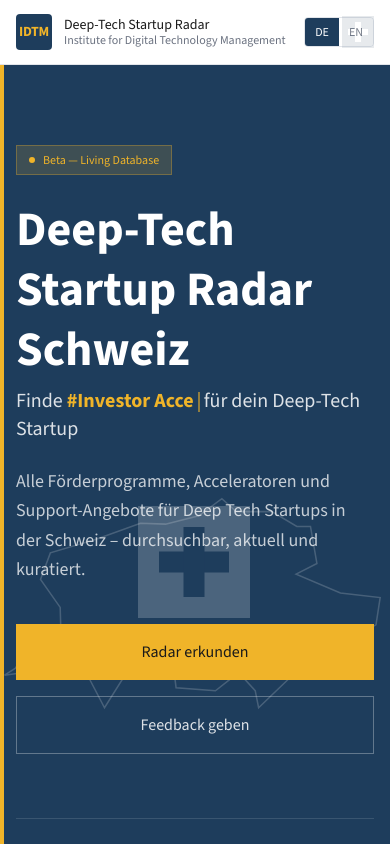
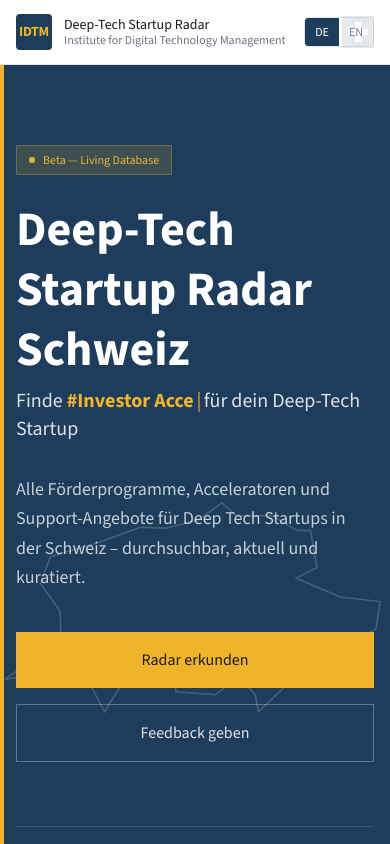
Before and after one commit to stefanchristophraff-beep/BFH-deep-tech-, a Next.js app: page / in a window 390 px wide. Shown: the top 844 px of the page. Built offline with nearby package versions, Linux system fonts and the light colour scheme; no server answers.

Commit message:
Fix mobile layout jump from typewriter, remove Swiss flag from hero map
Added min-height container around typewriter line to prevent reflow.

https://claude.ai/code/session_01HLQzjQZau64PKz1X2VZujX

```diff
--- a/app/components/Hero.tsx
+++ b/app/components/Hero.tsx
@@ -145,18 +145,6 @@ export default function Hero() {
         />
       </svg>
 
-      {/* Swiss flag — decorative top right */}
-      <svg
-        viewBox="0 0 32 32"
-        aria-hidden="true"
-        className="pointer-events-none select-none absolute w-28 h-28 opacity-20"
-        style={{ top: "42%", right: "36%" }}
-      >
-        <rect width="32" height="32" fill="white" />
-        <rect x="6" y="13" width="20" height="6" fill="var(--bfh-navy)" />
-        <rect x="13" y="6" width="6" height="20" fill="var(--bfh-navy)" />
-      </svg>
-
       {/* Yellow left accent line */}
       <div
         className="absolute left-0 top-0 bottom-0 w-1"
@@ -186,12 +174,14 @@ export default function Hero() {
               {t("hero.title")}
             </h1>
           </div>
-          <p className="text-xl sm:text-2xl lg:text-3xl mb-6" style={{ color: "rgba(255,255,255,0.85)", fontWeight: 400 }}>
-            {lang === "de" ? "Finde" : "Find"}{" "}
-            <span style={{ color: "var(--bfh-yellow)", fontWeight: 900 }}>#</span>
-            <TypewriterText lang={lang} />{" "}
-            {lang === "de" ? "für dein Deep-Tech Startup" : "for your Deep-Tech Startup"}
-          </p>
+          <div className="mb-6 min-h-[4rem] sm:min-h-[3.5rem]">
+            <p className="text-xl sm:text-2xl lg:text-3xl" style={{ color: "rgba(255,255,255,0.85)", fontWeight: 400 }}>
+              {lang === "de" ? "Finde" : "Find"}{" "}
+              <span style={{ color: "var(--bfh-yellow)", fontWeight: 900 }}>#</span>
+              <TypewriterText lang={lang} />{" "}
+              {lang === "de" ? "für dein Deep-Tech Startup" : "for your Deep-Tech Startup"}
+            </p>
+          </div>
 
           <p
             className="text-lg sm:text-xl leading-relaxed mb-10 max-w-2xl"
```
